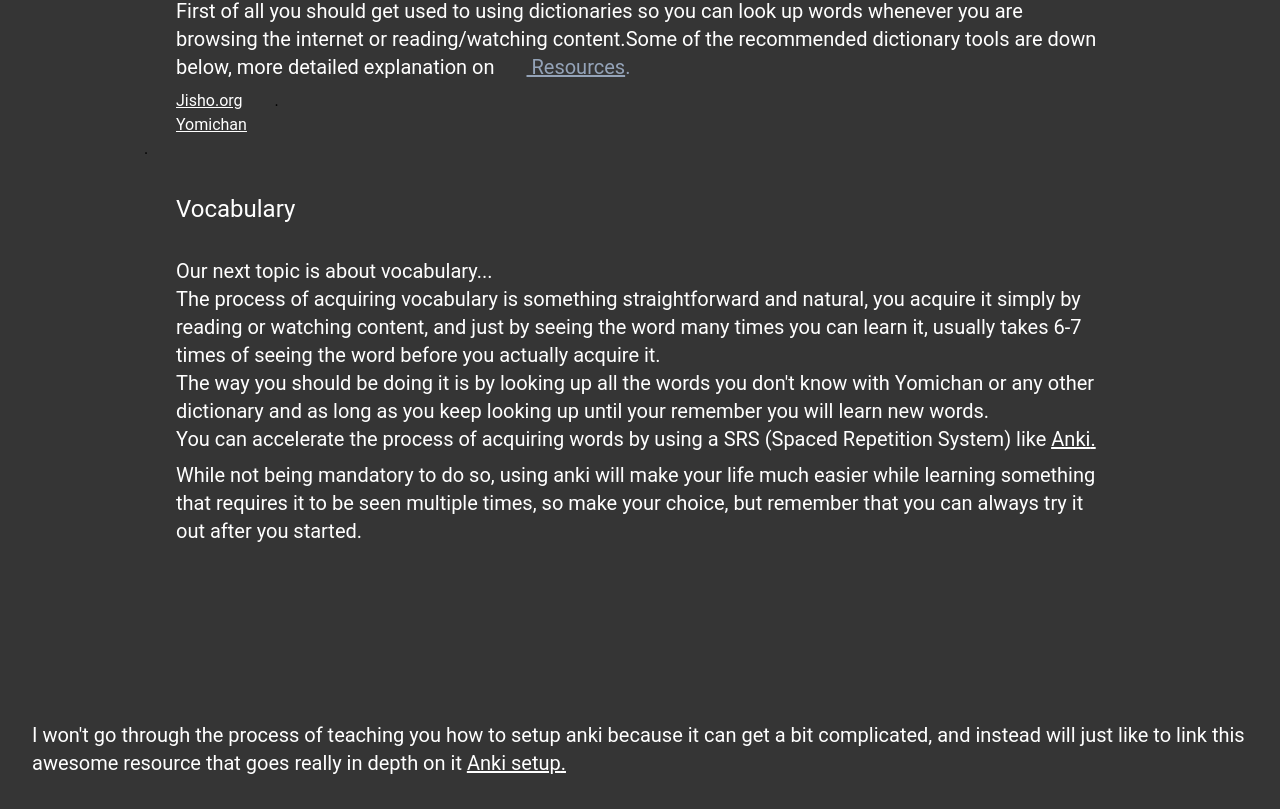
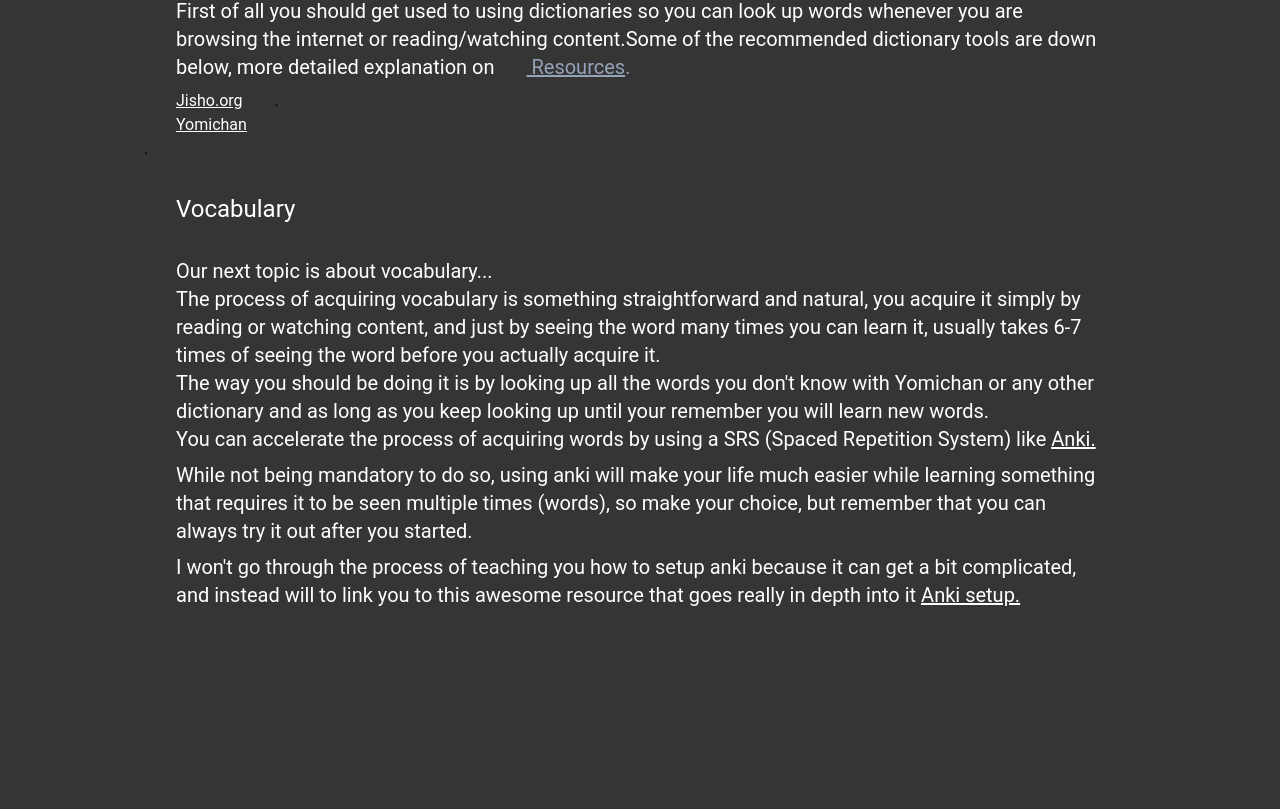
Before and after one commit to Shigure9934/Nulljp, a Next.js app: page /guide in a window 1280 px wide. Shown: the part 2296-3105 px from the top of the page. After the commit the page ends 3081 px from the top, so only its background shows below. Built offline with nearby package versions, Linux system fonts and the light colour scheme.

Commit message:
corrected typos

```diff
--- a/pages/guide.js
+++ b/pages/guide.js
@@ -146,16 +146,16 @@ visible: {
             <div className=' inline-block underline hover:text-cyan-700'>    <a href='https://animecards.site/ankisetup/' target="_blank" rel="noreferrer" passHref>Anki</a>. </div></p>
             <p className='text-xl px-8 pt-2'>
                 While not being mandatory to do so, using anki will make your life much easier while learning something
-                that requires it to be seen multiple times, so make your choice, but remember that you can always try it out after you started.
+                that requires it to be seen multiple times (words), so make your choice, but remember that you can always try it out after you started.
                 </p>
+                <p className='px-8 text-xl flex-inline pt-2'>
+                I won't go through the process of teaching you how to setup anki because it can get a bit complicated, and instead will to link you to this awesome resource that goes really in depth into it {" "}
+                <div className=' inline-block underline hover:text-cyan-700'>    <a href='https://animecards.site/ankisetup/' target="_blank" rel="noreferrer" passHref>Anki setup</a>.
             </div>
-            <p className='text-xl px-8 pt-8'>
-                I won't go through the process of teaching you how to setup anki because it can get a bit complicated, and instead will just like to link this awesome resource that goes really in depth on it {" "}
-                <div className=' inline-block underline hover:text-cyan-700'>    <a href='https://animecards.site/ankisetup/' target="_blank" rel="noreferrer" passHref>Anki setup</a>. </div>
-                </p>
+            </p>
+            </div>
     </motion.div>
 
- {/*  padding for the footer */}
       <div className='pb-8'></div>
     </div>
     );
```
